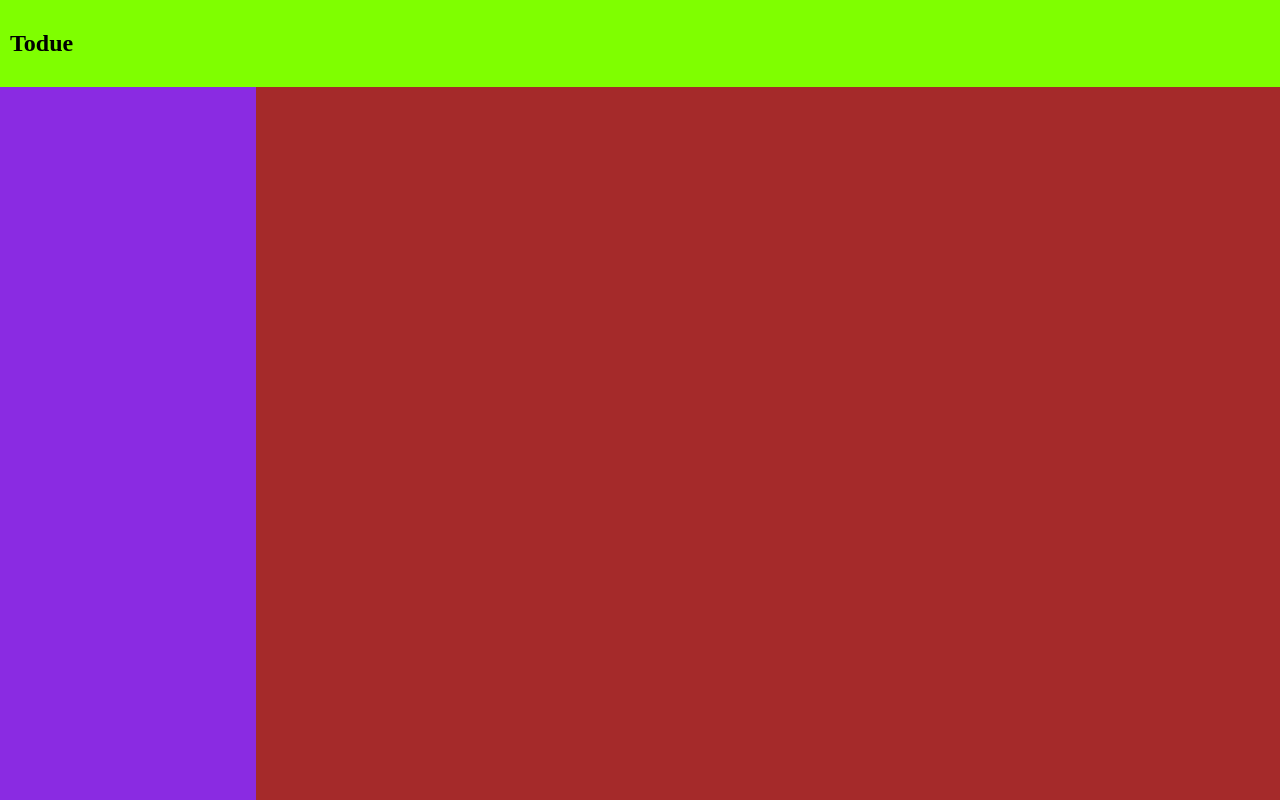
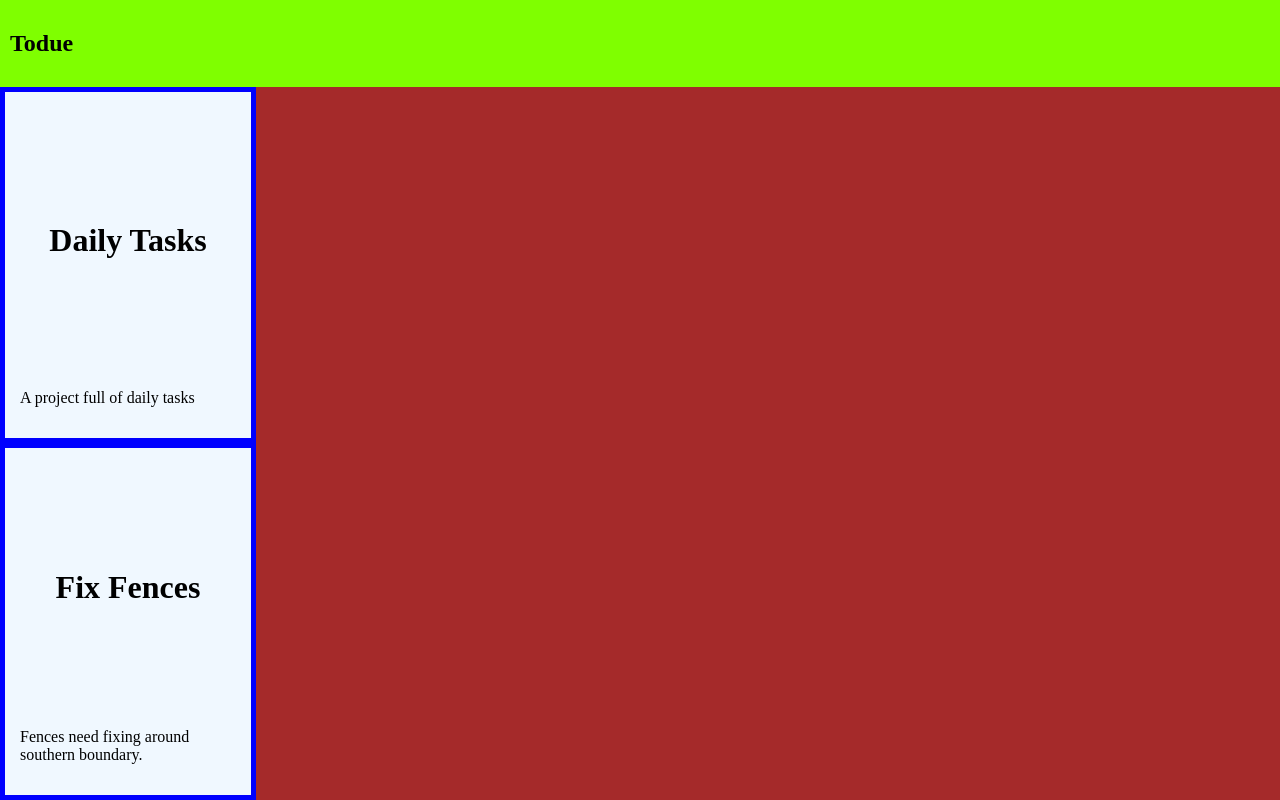
Before and after one commit to JCannon92/to-do-list, a website built with webpack: page src/template.html in a window 1280 px wide. Built offline with nearby package versions, Linux system fonts and the light colour scheme.

Commit message:
Add project library renderer
Rather than rendering the individual projects, now we can render the
entire library with one function.

```diff
--- a/src/index.js
+++ b/src/index.js
@@ -1,13 +1,24 @@
 import './styles/core.css';
+import './styles/project.css'
 
 import ToDo from './scripts/app/todo.js';
+
 import {
     Project,
     ProjectLibrary,
 } from './scripts/app/project.js';
-import Renderer from './scripts/app/render.js';
 
-//Intialisation setup with various sample ToDos
+import {
+    renderProjectLibrary,
+} from './scripts/app/render.js';
+
+//Intialisation setup with various sample projects
+const projectLibrary = new ProjectLibrary();
+
+const dailyTasks = new Project(
+    'Daily Tasks',
+    'A project full of daily tasks'
+);
 const waterPlants = new ToDo(
     'Water Plants',
     'I need to water the plants in the garden beds.',
@@ -29,17 +40,19 @@ const feedCat = new ToDo(
     'High',
 );
 
-const dailyTasks = new Project(
-    'Daily Tasks',
-    'A project full of daily tasks'
-);
-
-const projectLibrary = new ProjectLibrary();
-projectLibrary.addProject(dailyTasks);
-
 dailyTasks.addToDo(waterPlants);
 dailyTasks.addToDo(vacuumHouse);
 dailyTasks.addToDo(feedCat);
 
+const fixFences = new Project(
+    'Fix Fences',
+    'Fences need fixing around southern boundary.'
+)
+
+projectLibrary.addProject(dailyTasks);
+projectLibrary.addProject(fixFences);
+
+renderProjectLibrary(projectLibrary);
+
 //For debugging purposes
 window.projectLibrary = projectLibrary;
--- a/src/scripts/app/project.js
+++ b/src/scripts/app/project.js
@@ -38,19 +38,23 @@ class Project {
 //Class for a container for all projects
 class ProjectLibrary {
     constructor() {
-        this.projectList = {};
+        this.projects = {};
     }
 
     getProject(projectId) {
-        return this.projectList[projectId];
+        return this.projects[projectId];
     }
 
     addProject(project) {
-        this.projectList[project.id] = project;
+        this.projects[project.id] = project;
     }
 
     removeProject(project) {
-        delete this.projectList[project.id];
+        delete this.projects[project.id];
+    }
+
+    getProjectArray() {
+        return Object.values(this.projects);
     }
 }
 
--- a/src/scripts/app/render.js
+++ b/src/scripts/app/render.js
@@ -1,17 +1,33 @@
 //Renders a project by returning a DOM element with rendered project.
-function renderProject(project) {
+function createProjectElement(project) {
     const projectElement = window.document.createElement("div");
         projectElement.classList.add("project");
 
     const projectTitle = window.document.createElement("h1");
         projectTitle.classList.add("project-title");
         projectTitle.textContent = project.name;
+    const projectDescription = window.document.createElement("p");
+        projectDescription.classList.add("project-description");
+        projectDescription.textContent = project.description;
 
     projectElement.appendChild(projectTitle);
+    projectElement.appendChild(projectDescription);
 
     return projectElement;
+
     }
 
+function renderProject(project) {
+    const projectListElement = window.document.querySelector("div.projects");
+    const projectElement = createProjectElement(project);
+        projectListElement.appendChild(projectElement);
+}
+
+function renderProjectLibrary(projectLibrary) {
+    //Loop through project list and render each one to projectListElement
+    projectLibrary.getProjectArray().forEach(renderProject);
+}
+
 export {
-    renderProject,
+    renderProjectLibrary,
 };
--- a/src/styles/core.css
+++ b/src/styles/core.css
@@ -23,6 +23,9 @@ div.projects {
     background-color: blueviolet;
     flex: 1;
     max-width: 20%;
+
+    display: flex;
+    flex-direction: column;
 }
 
 div.to-dos {
--- /dev/null
+++ b/src/styles/project.css
@@ -0,0 +1,13 @@
+div.project {
+    flex: 1;
+    padding: 15px;
+    border: 5px solid blue;
+    background-color: aliceblue;
+
+    display: flex;
+    flex-direction: column;
+}
+
+div.project h1.project-title {
+    margin: auto;
+}
```
